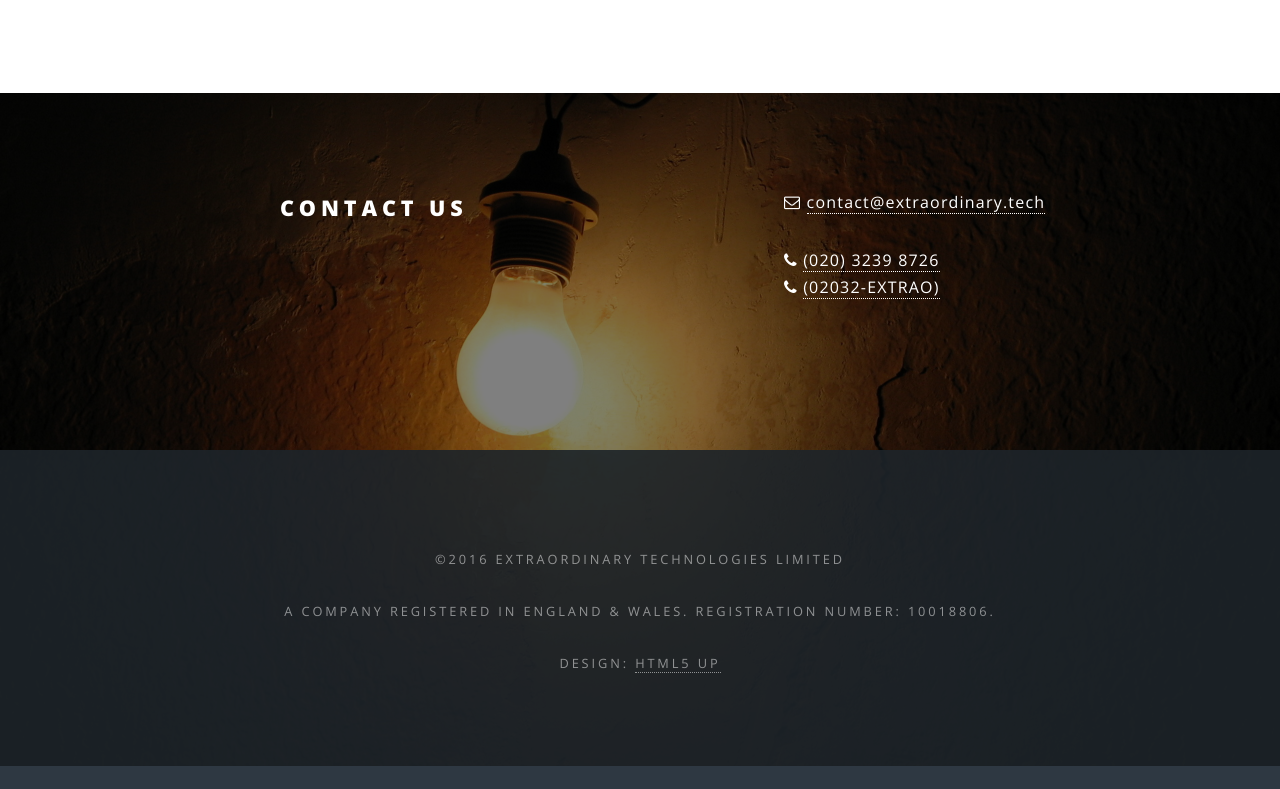
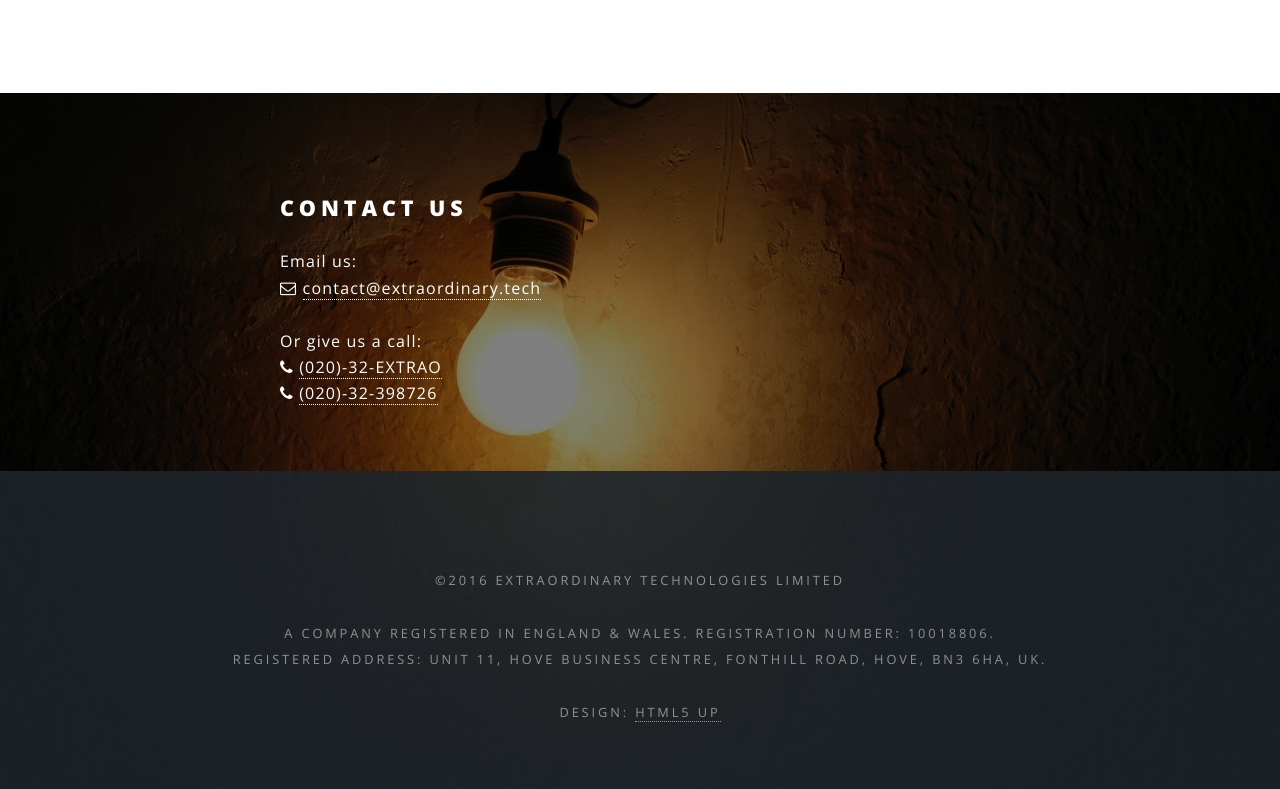
Before and after one commit to insertcustomname/extraordinarytech.github.io, a plain HTML site: page index.html in a window 1280 px wide. Shown: the part 2057-2846 px from the top of the page. Before the commit the page ends 2823 px from the top, so only its background shows below. Drawn offline with nearby package versions, Linux system fonts and the light colour scheme.

Commit message:
Update registered address + layout

```diff
--- a/index.html
+++ b/index.html
@@ -91,34 +91,32 @@
 						<div class="inner">
 							<header>
 								<h2>Contact Us</h2>
-								<p><br /><br /><br /><br />
-								</p>
-								<!-- <p>Registered Address:<br />
-									X xxx xxx<br />
-									xxxxxxxxx<br />
-									AAXX AXX<br />
-								</p> -->
+								<div>Email us:</div>
+								<div class="icon fa-envelope-o">&nbsp;<a href="mailto:contact@extraordinary.tech">contact@extraordinary.tech</a></div>
+								<br />
+								<div>Or give us a call:</div>
+								<div class="icon fa-phone">&nbsp;<a href="tel:+442032398726">(020)-32-EXTRAO</a></div>
+								<div class="icon fa-phone">&nbsp;<a href="tel:+442032398726">(020)-32-398726</a></div>
 							</header>
-							<div class="actions vertical">
-								<span class="icon fa-envelope-o">&nbsp;<a href="mailto:contact@extraordinary.tech">contact@extraordinary.tech</a></span>
-								<p></p>
-								<span class="icon fa-phone">&nbsp;<a href="tel:+442032398726">(020) 3239 8726</a></span>
-								<span class="icon fa-phone">&nbsp;<a href="tel:+442032398726">(02032-EXTRAO)</a></span>
-							</div>
 						</div>
 					</section>
 
 				<!-- Footer -->
 					<footer id="footer">
-						<ul class="copyright">
-							<li>&copy;2016 Extraordinary Technologies Limited</li>
-						</ul>
-						<ul class="copyright">
-							<li>A company registered in England &amp; Wales. Registration Number: 10018806.</li>
-						</ul>
-						<ul class="copyright">
-							<li>Design: <a href="http://html5up.net">HTML5 UP</a></li>
-						</ul>
+						<div class="copyright">
+							&copy;2016 Extraordinary Technologies Limited
+						</div>
+						<br />
+						<div class="copyright">
+							A company registered in England &amp; Wales. Registration Number: 10018806.
+						</div>
+						<div class="copyright">
+							Registered Address: Unit 11, Hove Business Centre, Fonthill Road, Hove, BN3 6HA, UK.
+						</div>
+						<br />
+						<div class="copyright">
+							Design: <a href="http://html5up.net">HTML5 UP</a>
+						</div>
 					</footer>
 
 			</div>
```
